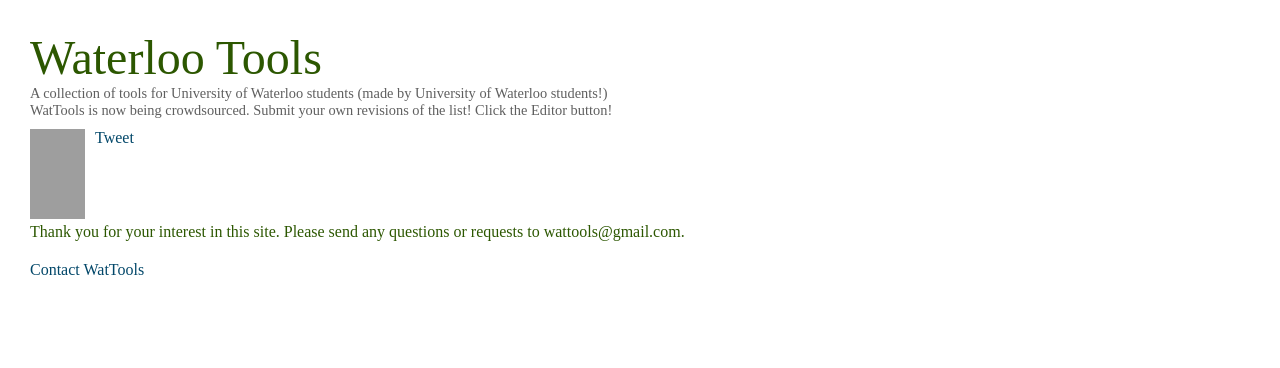
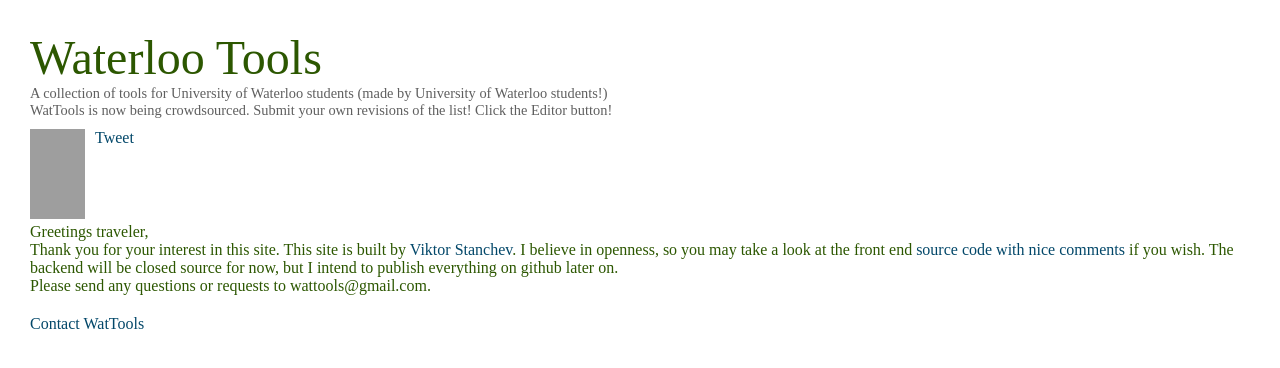
Before and after one commit to vikstrous/WatTools, a PHP site: page /contact.php in a window 1280 px wide. Shown: the top 368 px of the page. Run offline with PHP 8.4, Linux system fonts and the light colour scheme; some libraries are stand-ins or nearby versions; grey boxes are pictures that could not be loaded.

Commit message:
contact info improvement

```diff
--- a/contact.php
+++ b/contact.php
@@ -1,6 +1,11 @@
 <?php require('pre.php');?>
   <div id="content">
-    <noscript><div class="noscript">Please enable javascript to view the email address. This is done to avoid spam.</div></noscript>
-    Thank you for your interest in this site. Please send any questions or requests to <script>document.write('wattools'+String.fromCharCode(64)+'gmail.com');</script>.
+
+    <div>Greetings traveler, <br/>Thank you for your interest in this site. This site is built by <a href="http://viktorstanchev.com">Viktor Stanchev</a>. I believe in openness, so you
+    may take a look at the front end <a href="doc.html">source code with nice comments</a> if you wish. The backend will be
+    closed source for now, but I intend to publish everything on github later on.</div>
+    <div><noscript><div class="noscript">Please enable javascript to view the email address. This is done to avoid spam.</div></noscript>
+    Please send any questions or requests to <script>document.write('wattools'+String.fromCharCode(64)+'gmail.com');</script>.
+    </div>
   </div>
 <?php require('post.php');?>
```
